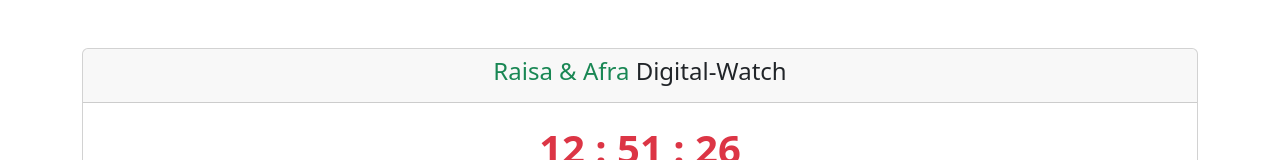
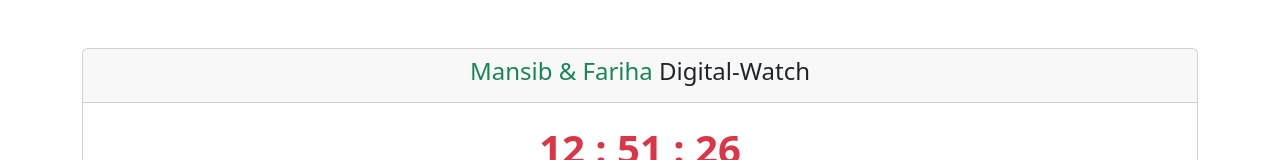
Before and after one commit to RAIHANRASUL17/practice-module-39-digital-watch, a plain HTML site: page index.html in a window 1280 px wide. Shown: the top 160 px of the page. Drawn offline with nearby package versions, Linux system fonts and the light colour scheme.

Commit message:
not correct appropriately

```diff
--- a/index.html
+++ b/index.html
@@ -12,7 +12,7 @@
     <main class="container my-5">
         <div class="card text-center ">
             <div class="card-header">
-              <h4><span class="text-success">Raisa & Afra</span> Digital-Watch</h4>
+              <h4><span class="text-success">Mansib & Fariha</span> Digital-Watch</h4>
             </div>
             <div class="card-body">
                 <!-- clock start -->
```
